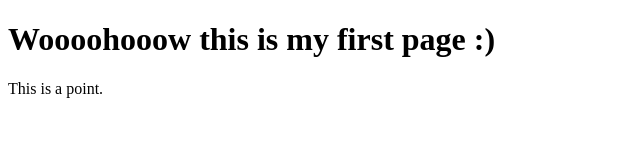
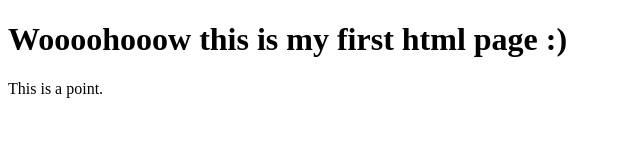
Before and after one commit to Tobytrixx/Gitrep, a plain HTML site: page index.html in a window 1280 px wide. Shown: the whole page, without its empty margins (0-640 px from the left). Drawn offline with Linux system fonts and the light colour scheme.

Commit message:
Updatehtml

```diff
--- a/index.html
+++ b/index.html
@@ -4,7 +4,7 @@
     <title>Page Title</title>
   </head>
   <body>
-    <h1>Woooohooow this is my first page :)</h1>
+    <h1>Woooohooow this is my first html page :)</h1>
     <p>This is a point.</p>
   </body>
 </html>
```
